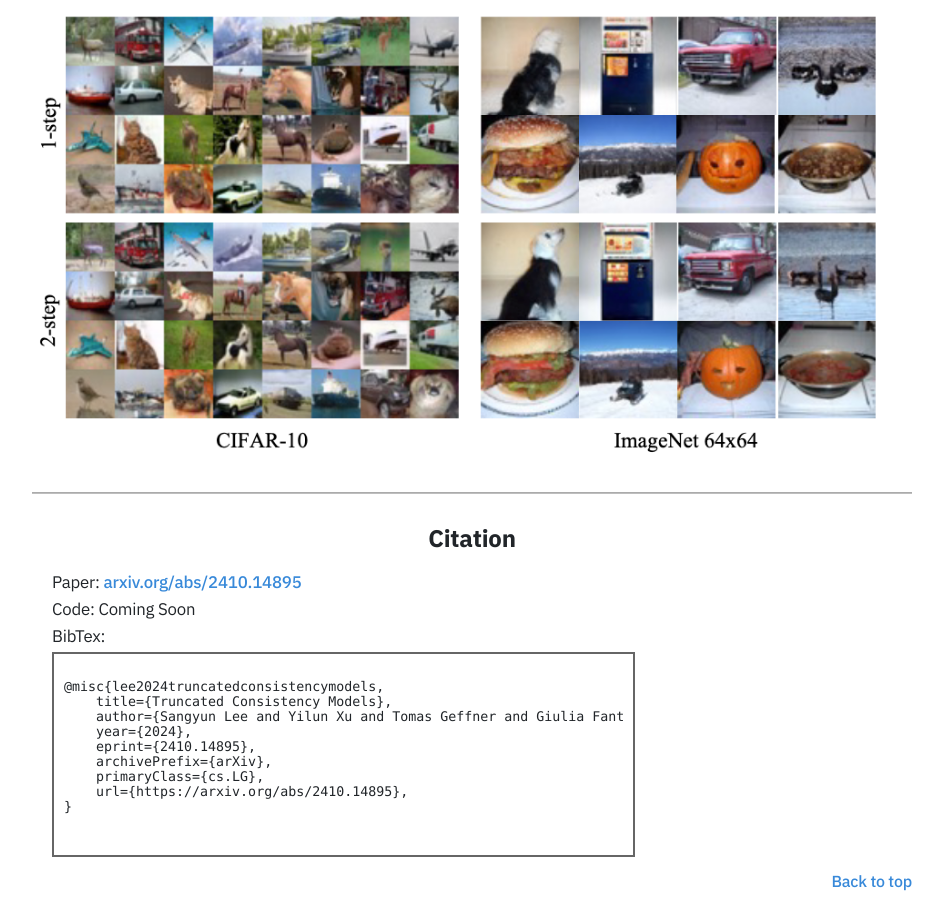
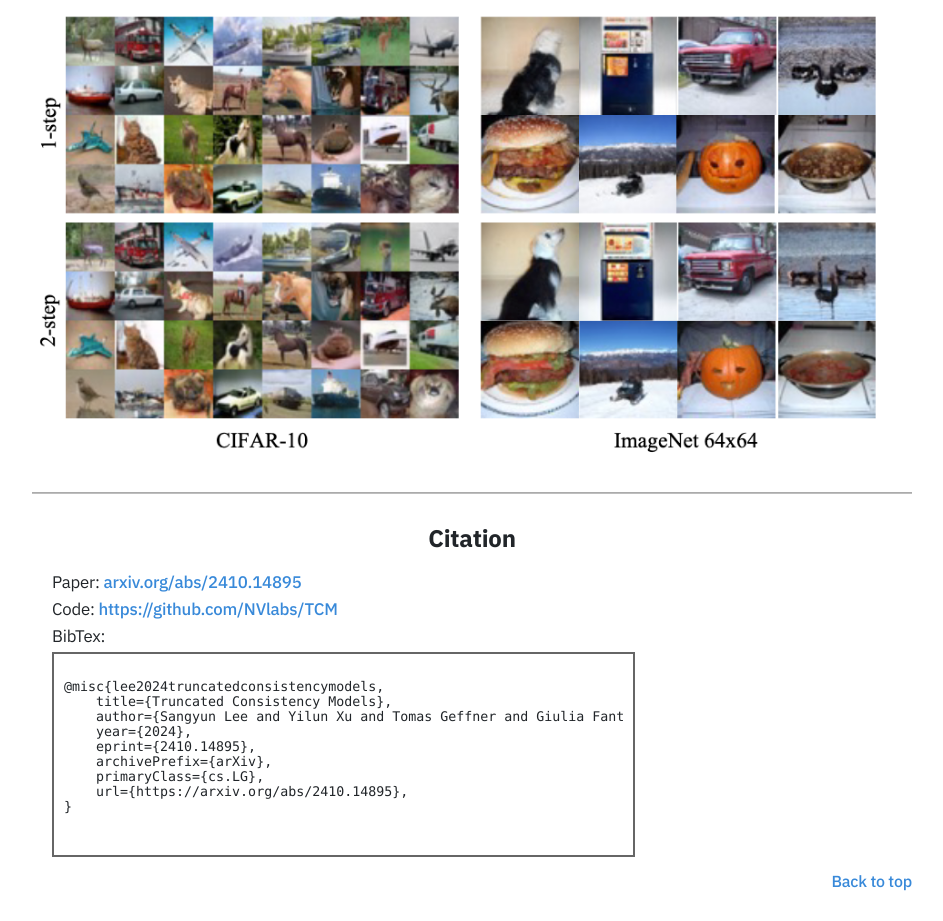
Before and after one commit to truncated-cm/truncated-cm.github.io, a plain HTML site: page index.html in a window 1280 px wide. Shown: the part 3043-3964 px from the top of the page, without its empty margins (168-1111 px from the left). Drawn offline with nearby package versions, Linux system fonts and the light colour scheme; some packages are replaced by stand-ins of ours; a script that the page names is missing.

Commit message:
Update index.html

```diff
--- a/index.html
+++ b/index.html
@@ -121,7 +121,7 @@
             <div class="paper">
                 <div class="paper_content">
                     <h4>Paper: <a href="https://arxiv.org/abs/2410.14895" target="_blank">arxiv.org/abs/2410.14895</a></h4>
-                    <h4>Code: Coming Soon</h4>
+                    <h4>Code: <a href="https://github.com/NVlabs/TCM" target="_blank">https://github.com/NVlabs/TCM</a> </h4>
                     <h4>BibTex:</h4>
                     <div id="citation">
                         <pre><code>
```
